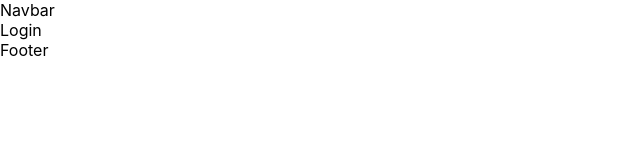
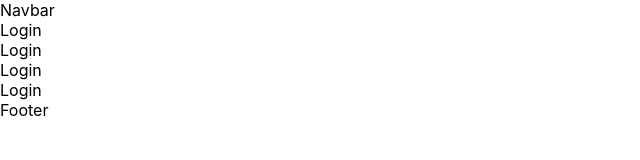
Before and after one commit to yaseenhamdy/Vax-Scheduler, a React (Create React App) app: page /login in a window 1280 px wide. Shown: the top 160 px of the page, without its empty margins (0-640 px from the left). Built offline with nearby package versions, Linux system fonts and the light colour scheme.

Commit message:
change in login

```diff
--- a/src/Components/Login/Login.jsx
+++ b/src/Components/Login/Login.jsx
@@ -2,6 +2,12 @@ import React from 'react'
 
 export default function Login() {
   return (
+    <>
     <div>Login</div>
+    <div>Login</div>
+    <div>Login</div>
+    <div>Login</div>
+
+    </>
   )
 }
```
